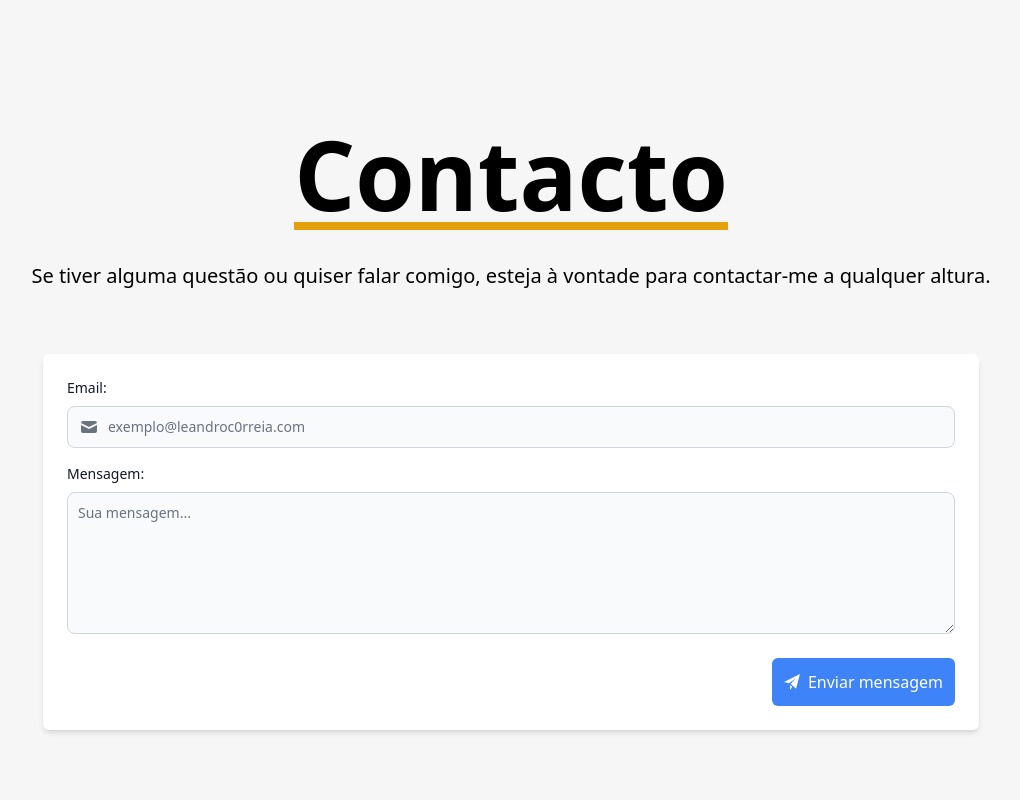
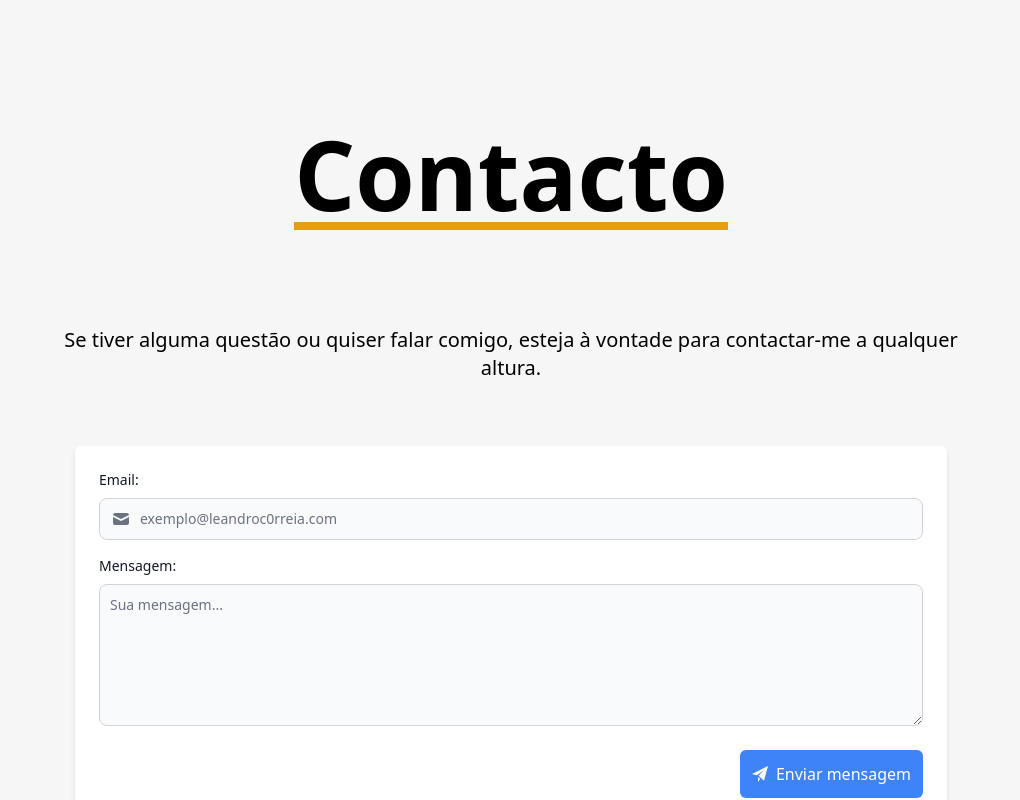
Before and after one commit to PedroMTSilva/leco, a React (Create React App) app: page / in a window 1280 px wide. Shown: the part 2460-3260 px from the top of the page, without its empty margins (129-1149 px from the left). Built offline with nearby package versions, Linux system fonts and the light colour scheme; no server answers.

Commit message:
Refactor Project and Contact DONE, About and Home left

```diff
--- a/src/components/About/About.jsx
+++ b/src/components/About/About.jsx
@@ -3,12 +3,13 @@ import { useState } from 'react'
 import 'flowbite';
 import { Tab } from '@headlessui/react'
 import data from '../../config.json'
+import { SectionStructure } from '../../components/SectionStructure'
 
 const aboutData = data.pt.about
 
 const About = () => {
   return (
-    <div name='about' className="w-full px-8 pt-[10%] mb-16 dark:bg-warm-gray-900">
+    <div name='' className="w-full px-8 pt-[10%] mb-16 dark:bg-warm-gray-900">
       <div className='flex flex-col justify-center items-center w-full h-auto'>
         {/* Image + Title + Text */}
         <div className="max-w-[1000px] w-full px-4 flex flex-row gap-2 mb-16">
@@ -55,7 +56,7 @@ function classNames(...classes) {
 }
 
 // headless ui tabs props
-function MyTabs() {
+const MyTabs = () => {
   let [skills] = useState(aboutData.skills)
 
   return (
@@ -97,7 +98,7 @@ function MyTabs() {
                         <div className={"bg-blue-600 dark:bg-blue-400 h-2.5 rounded-full"} style={{width: post.progress}}></div>
                       </div>
                     </ul>
-                    {/* <a className={classNames('absolute inset-0 rounded-md', 'ring-blue-400 focus:z-10 focus:outline-none focus:ring-2')} /> */}
+
                   </li>
                 ))}
               </ul>
--- a/src/components/Contact/Contact.jsx
+++ b/src/components/Contact/Contact.jsx
@@ -1,66 +1,123 @@
-import React, { useRef } from 'react'
-import { useForm } from 'react-hook-form'
-import data from '../../config.json'
-import sendEmail from '../../services/sendEmail'
+import React, { useRef } from "react";
+import { useForm } from "react-hook-form";
+import data from "../../config.json";
+import sendEmail from "../../services/sendEmail";
+import {
+  SectionStructure,
+  SectionTitle,
+  SectionContent,
+  SectionText,
+} from "../../components/SectionStructure";
 
-const contactData = data.pt.contact
+const contactData = data.pt.contact;
 
 const Contact = () => {
-
-  const form = useRef()
-  const {handleSubmit} = useForm();
-  const onSubmit = () => sendEmail(form)
+  const form = useRef();
+  const { handleSubmit } = useForm();
+  const onSubmit = () => sendEmail(form);
 
   return (
-    <div name='contact' className="w-full px-8 mb-32 pt-[10%] dark:bg-warm-gray-900">
-      <div className='flex flex-col justify-center items-center w-full h-auto'>
-        <div className='flex flex-col justify-center items-center'>
-          <div className='basis-1/5'></div>
-          <div className='basis-3/5'>
-            <p className='dark:text-warm-gray-50 lg:text-8xl md:text-8xl sm:text-5xl text-3xl font-black text-center border-b-4 lg:border-b-8 md:border-b-8 border-yellow-400'>{contactData.title}</p>
-          </div>
-          <div className='basis-1/5'></div>
-        </div>
-        <div className='flex flex-col justify-center items-center mt-8'>
-          <div className='basis-1/5'></div>
-          <div className='basis-3/5'>
-            <p className='dark:text-warm-gray-50 lg:text-xl md:text-xl sm:text-lg text-md font-medium text-center'>{contactData.text}</p>
-          </div>
-          <div className='basis-1/5'></div>
-        </div>
-        {/* TODO: Send message */}
+    <SectionStructure name={"contact"}>
+      <SectionTitle title={contactData.title} />
+      <SectionContent>
+        <SectionText text={contactData.text} />
+        <ContactBodyForm>
+          <form ref={form} onSubmit={handleSubmit(onSubmit)}>
+            <ContactInputEmail />
+            <ContactInputMessage />
+            <ContactFormButton />
+          </form>
+        </ContactBodyForm>
+      </SectionContent>
+    </SectionStructure>
+  );
+};
+
+const ContactBodyForm = ({ children }) => {
+  return (
     <div className="max-w-[1000px] w-full px-8 mt-16">
       <div className="bg-white text-black dark:bg-warm-gray-700 dark:text-white rounded-md shadow-md p-4 text-left">
-            <form ref={form} onSubmit={handleSubmit(onSubmit)}>
+        {children}
+      </div>
+    </div>
+  );
+};
+
+const ContactInputEmail = () => {
+  return (
     <div className="relative p-2">
-                <label htmlFor="message" className="block mb-2 text-sm font-medium text-gray-900 dark:text-white">{contactData.text_email}</label>
+      <label
+        htmlFor="message"
+        className="block mb-2 text-sm font-medium text-gray-900 dark:text-white"
+      >
+        {contactData.text_email}
+      </label>
       <div className="flex absolute inset-y-0 left-0 items-center pl-5 pt-7 pointer-events-none">
-                  <svg aria-hidden="true" className="w-5 h-5 text-gray-500 dark:text-white" fill="currentColor" viewBox="0 0 20 20" xmlns="http://www.w3.org/2000/svg"><path d="M2.003 5.884L10 9.882l7.997-3.998A2 2 0 0016 4H4a2 2 0 00-1.997 1.884z"></path><path d="M18 8.118l-8 4-8-4V14a2 2 0 002 2h12a2 2 0 002-2V8.118z"></path></svg>
+        <svg
+          aria-hidden="true"
+          className="w-5 h-5 text-gray-500 dark:text-white"
+          fill="currentColor"
+          viewBox="0 0 20 20"
+          xmlns="http://www.w3.org/2000/svg"
+        >
+          <path d="M2.003 5.884L10 9.882l7.997-3.998A2 2 0 0016 4H4a2 2 0 00-1.997 1.884z"></path>
+          <path d="M18 8.118l-8 4-8-4V14a2 2 0 002 2h12a2 2 0 002-2V8.118z"></path>
+        </svg>
       </div>
-                <input type="text" className="bg-gray-50 border border-gray-300 text-gray-900 text-sm rounded-lg focus:ring-blue-500 focus:border-blue-500 block w-full pl-10 p-2.5  dark:bg-warm-gray-800 dark:border-warm-gray-600 dark:placeholder-warm-gray-300 dark:text-white dark:focus:ring-blue-500 dark:focus:border-blue-500" placeholder={contactData.text_email_input} name='email' id='email'/>
+      <input
+        type="text"
+        className="bg-gray-50 border border-gray-300 text-gray-900 text-sm rounded-lg focus:ring-blue-500 focus:border-blue-500 block w-full pl-10 p-2.5  dark:bg-warm-gray-800 dark:border-warm-gray-600 dark:placeholder-warm-gray-300 dark:text-white dark:focus:ring-blue-500 dark:focus:border-blue-500"
+        placeholder={contactData.text_email_input}
+        name="email"
+        id="email"
+      />
     </div>
+  );
+};
+
+const ContactInputMessage = () => {
+  return (
     <div className="p-2">
-                <label htmlFor="message" className="block mb-2 text-sm font-medium text-gray-900 dark:text-white">{contactData.text_message}</label>
-                <textarea rows="6" className="block p-2.5 w-full text-sm text-gray-900 bg-gray-50 rounded-lg border border-gray-300 focus:ring-blue-500 focus:border-blue-500 dark:bg-warm-gray-800 dark:border-warm-gray-600 dark:placeholder-warm-gray-300 dark:text-white dark:focus:ring-blue-500 dark:focus:border-blue-500" placeholder={contactData.text_message_input} name='message' id='message'></textarea>
+      <label
+        htmlFor="message"
+        className="block mb-2 text-sm font-medium text-gray-900 dark:text-white"
+      >
+        {contactData.text_message}
+      </label>
+      <textarea
+        rows="6"
+        className="block p-2.5 w-full text-sm text-gray-900 bg-gray-50 rounded-lg border border-gray-300 focus:ring-blue-500 focus:border-blue-500 dark:bg-warm-gray-800 dark:border-warm-gray-600 dark:placeholder-warm-gray-300 dark:text-white dark:focus:ring-blue-500 dark:focus:border-blue-500"
+        placeholder={contactData.text_message_input}
+        name="message"
+        id="message"
+      ></textarea>
     </div>
+  );
+};
+
+const ContactFormButton = () => {
+  return (
     <div className="flex justify-between mt-2">
-                <div id='emailStatus'>
-                </div>
-                <button type='submit' className='rounded-md bg-blue-500 hover:bg-blue-600 duration-100 text-white p-3 m-2'>
-                  <div className='flex items-center justify-center'>
-                    <svg className="fill-white w-4 h-4 mr-2" xmlns="http://www.w3.org/2000/svg"  width="24" height="24" viewBox="0 0 24 24"><path d="M24 0l-6 22-8.129-7.239 7.802-8.234-10.458 7.227-7.215-1.754 24-12zm-15 16.668v7.332l3.258-4.431-3.258-2.901z"/></svg>
+      <div id="emailStatus"></div>
+      <button
+        type="submit"
+        className="rounded-md bg-blue-500 hover:bg-blue-600 duration-100 text-white p-3 m-2"
+      >
+        <div className="flex items-center justify-center">
+          <svg
+            className="fill-white w-4 h-4 mr-2"
+            xmlns="http://www.w3.org/2000/svg"
+            width="24"
+            height="24"
+            viewBox="0 0 24 24"
+          >
+            <path d="M24 0l-6 22-8.129-7.239 7.802-8.234-10.458 7.227-7.215-1.754 24-12zm-15 16.668v7.332l3.258-4.431-3.258-2.901z" />
+          </svg>
           <span>{contactData.text_send_email}</span>
         </div>
       </button>
     </div>
-            </form>
-          </div>
-        </div>
-      </div>
-    </div>
-  )
-}
+  );
+};
 
-
-
-export default Contact
+export default Contact;
--- a/src/components/Projects/ProjectCard.jsx
+++ b/src/components/Projects/ProjectCard.jsx
@@ -16,7 +16,7 @@ const ProjectCard = ({ project }) => {
   } = project;
 
   return (
-    <div className="bg-white hover:bg-gray-50 text-black dark:bg-warm-gray-600 dark:hover:bg-warm-gray-500 dark:text-white rounded-md shadow-md p-6">
+    <ProjectContent>
       <ProjectTitle full_name={full_name} />
       <ProjectDescription description={description} />
       <ProjectLanguages languages_url={languages_url} repo_url={repo_url} />
@@ -26,6 +26,14 @@ const ProjectCard = ({ project }) => {
       />
       <hr className="mb-4" />
       <ProjectButtons repo_url={repo_url} svn_url={svn_url} />
+    </ProjectContent>
+  );
+};
+
+const ProjectContent = ({ children }) => {
+  return (
+    <div className="bg-white hover:bg-gray-50 text-black dark:bg-warm-gray-600 dark:hover:bg-warm-gray-500 dark:text-white rounded-md shadow-md p-6">
+      {children}
     </div>
   );
 };
--- a/src/components/Projects/Projects.jsx
+++ b/src/components/Projects/Projects.jsx
@@ -2,14 +2,17 @@ import React from "react";
 import fetchRepositories from "../../services/fetchRepositories";
 import data from "../../config.json";
 import ProjectCard from "./ProjectCard";
-
-const projectData = data.pt.projects;
+import {
+  SectionStructure,
+  SectionTitle,
+  SectionContent,
+} from "../SectionStructure";
 
 const Projects = () => {
   const repositories = fetchRepositories();
-
+  const projectData = data.pt.projects;
   return (
-    <SectionStructured name="projects">
+    <SectionStructure name="projects">
       <SectionTitle title={projectData.title} />
       <SectionContent>
         <div className="grid lg:grid-cols-2 grid-cols-1 gap-8">
@@ -22,42 +25,7 @@ const Projects = () => {
           )}
         </div>
       </SectionContent>
-    </SectionStructured>
-  );
-};
-
-const SectionTitle = ({ title }) => {
-  return (
-    <div className="flex flex-col justify-center items-center w-full h-auto">
-      <div className="flex flex-col justify-center items-center">
-        <div className="basis-1/5"></div>
-        <div className="basis-3/5">
-          <p className="dark:text-warm-gray-50 lg:text-8xl md:text-8xl sm:text-5xl text-3xl font-black text-center border-b-4 lg:border-b-8 md:border-b-8 border-yellow-400">
-            {title}
-          </p>
-        </div>
-        <div className="basis-1/5"></div>
-      </div>
-    </div>
-  );
-};
-
-const SectionContent = ({ children }) => {
-  return (
-    <div className="max-w-[1000px] mx-auto px-8 flex flex-col justify-center items-center h-full mt-16">
-      {children}
-    </div>
-  );
-};
-
-const SectionStructured = ({ name, children }) => {
-  return (
-    <div
-      name={name}
-      className="w-full px-8 mb-16 pt-[10%] dark:bg-warm-gray-900"
-    >
-      {children}
-    </div>
+    </SectionStructure>
   );
 };
 
--- a/src/components/SectionStructure.jsx
+++ b/src/components/SectionStructure.jsx
@@ -1,22 +1,50 @@
-import React from 'react'
+import React from "react";
 
-export const SectionStructure = (props) => {
-    return (
-        <div name={props.name} className="w-full px-8 mb-16 pt-[10%] dark:bg-warm-gray-900"/>
+export const SectionStructure = ({ name, children }) => {
+  return (
+    <div
+      name={name}
+      className="w-full px-8 mb-16 pt-[10%] dark:bg-warm-gray-900"
+    >
+      {children}
+    </div>
+  );
+};
 
-  )
-}
+export const SectionTitle = ({ title }) => {
+  return (
+    <div className="flex flex-col justify-center items-center w-full h-auto">
+      <div className="flex flex-col justify-center items-center">
+        <div className="basis-1/5"></div>
+        <div className="basis-3/5">
+          <p className="dark:text-warm-gray-50 lg:text-8xl md:text-8xl sm:text-5xl text-3xl font-black text-center border-b-4 lg:border-b-8 md:border-b-8 border-yellow-400">
+            {title}
+          </p>
+        </div>
+        <div className="basis-1/5"></div>
+      </div>
+    </div>
+  );
+};
 
-export const SectionTitle = (title) => {
-    return (
-        <div className='flex flex-col justify-center items-center w-full h-auto'>
-            <div className='flex flex-col justify-center items-center'>
-            <div className='basis-1/5'></div>
-            <div className='basis-3/5'>
-                <p className='dark:text-warm-gray-50 lg:text-8xl md:text-8xl sm:text-5xl text-3xl font-black text-center border-b-4 lg:border-b-8 md:border-b-8 border-yellow-400'>{title}</p>
-            </div>
-            <div className='basis-1/5'></div>
-            </div>
-        </div>
-  )
-}
+export const SectionText = ({ text }) => {
+  return (
+    <div className="flex flex-col justify-center items-center mt-8">
+      <div className="basis-1/5"></div>
+      <div className="basis-3/5">
+        <p className="dark:text-warm-gray-50 lg:text-xl md:text-xl sm:text-lg text-md font-medium text-center">
+          {text}
+        </p>
+      </div>
+      <div className="basis-1/5"></div>
+    </div>
+  );
+};
+
+export const SectionContent = ({ children }) => {
+  return (
+    <div className="max-w-[1000px] mx-auto px-8 flex flex-col justify-center items-center h-full mt-16">
+      {children}
+    </div>
+  );
+};
```
Lines whose indentation alone changed are shown as unchanged.
